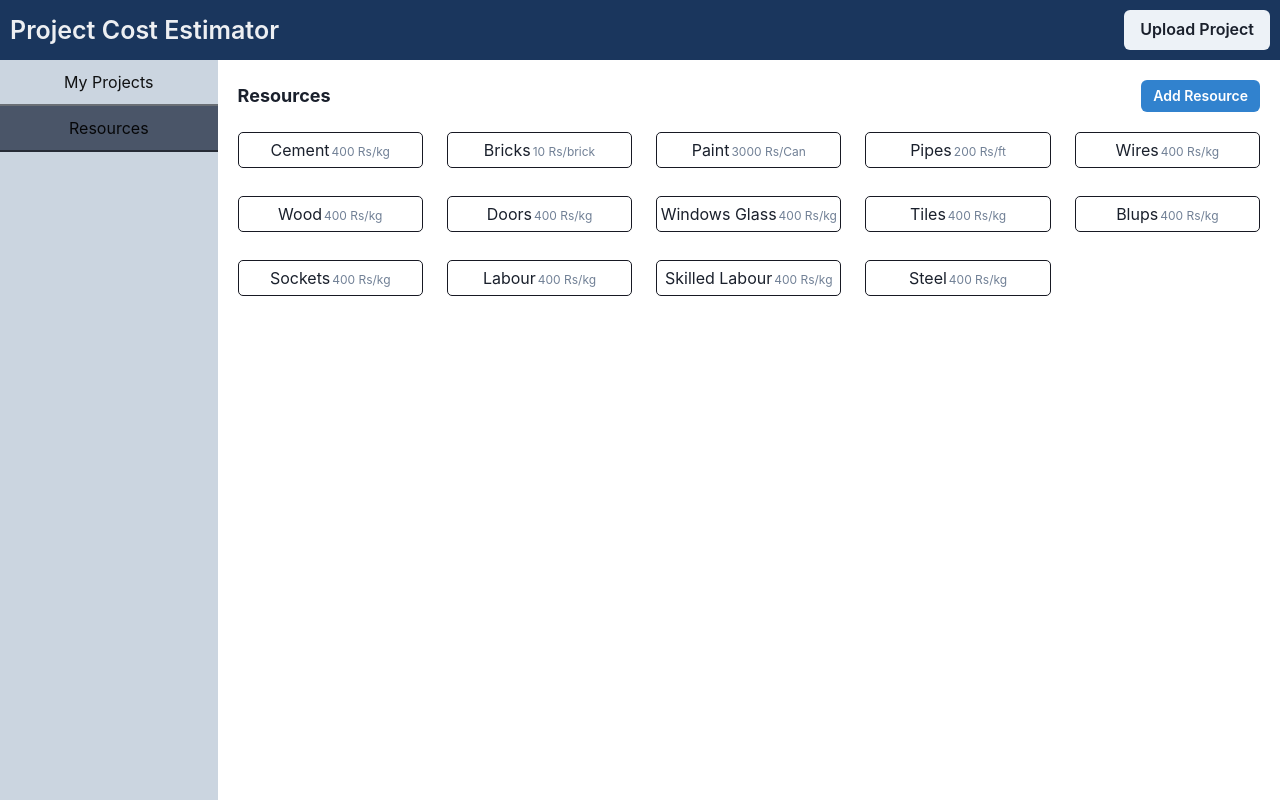
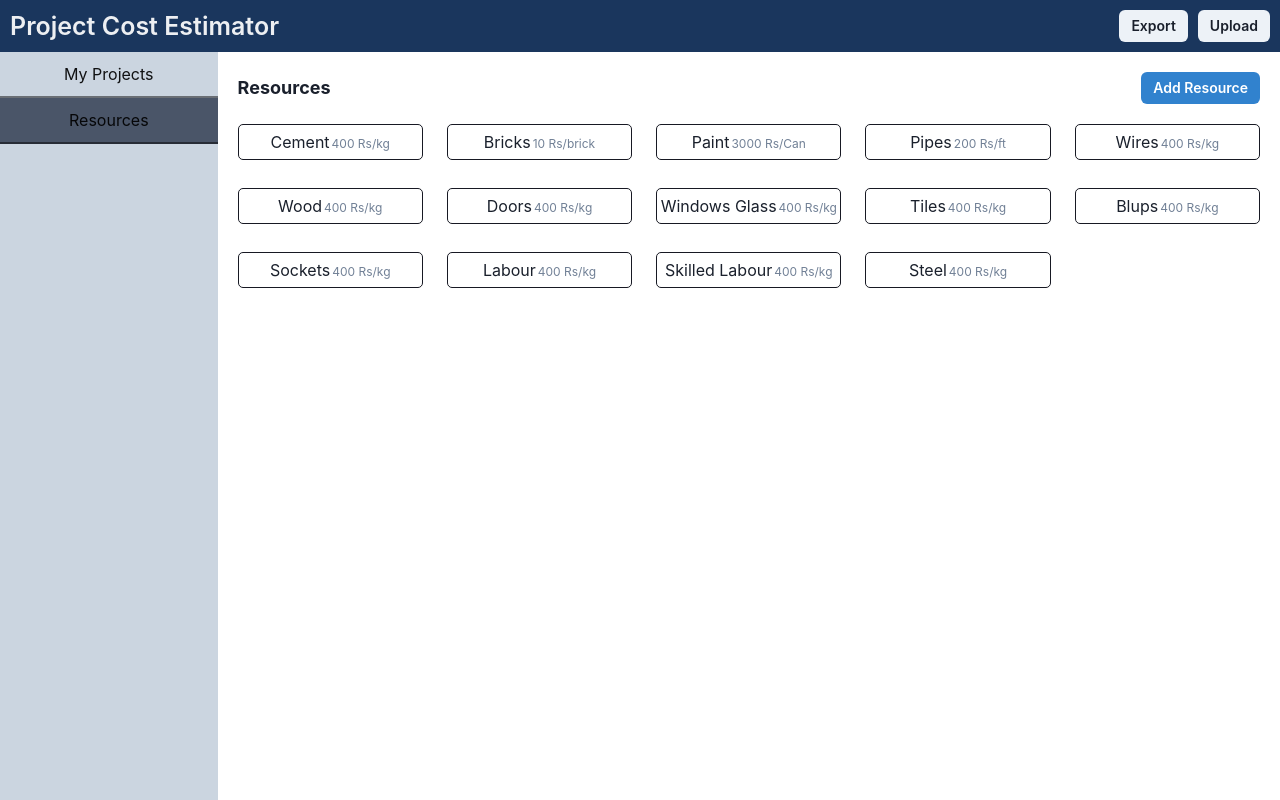
Before and after one commit to FarhanAbdulQayyum/project-cost-estimator, a React (Vite) app: page /resources in a window 1280 px wide. Built offline with nearby package versions, Linux system fonts and the light colour scheme.

Commit message:
export functionality added

```diff
--- a/index.html
+++ b/index.html
@@ -8,6 +8,7 @@
 </head>
 
 <body>
+  <a id="downloadElement"></a>
   <div id="root"></div>
   <script type="module" src="/src/main.tsx"></script>
 </body>
--- a/src/components/Header.tsx
+++ b/src/components/Header.tsx
@@ -1,6 +1,17 @@
 import { Button, HStack, Heading } from "@chakra-ui/react";
+import { data } from "../data/data";
 
 export const Header = () => {
+
+    const exportClicked = () => {
+        const dataStr = "data:text/json;charset=utf-8," + encodeURIComponent(JSON.stringify(data));
+        const downloadElement = document.getElementById('downloadElement');
+        if (downloadElement) {
+            downloadElement.setAttribute("href", dataStr);
+            downloadElement.setAttribute("download", "PCE-Data.json");
+            downloadElement.click();
+        }
+    }
 
     return (
         <HStack justifyContent="space-between" backgroundColor="blue.900" width="100%" p="10px" >
@@ -8,7 +19,8 @@ export const Header = () => {
                 Project Cost Estimator
             </Heading>
             <HStack spacing="10px">
-                <Button>Upload Project</Button>
+                <Button size="sm" onClick={exportClicked}>Export</Button>
+                <Button size="sm">Upload</Button>
             </HStack>
         </HStack>
     )
--- a/src/pages/MyProjects.tsx
+++ b/src/pages/MyProjects.tsx
@@ -17,7 +17,7 @@ export const MyProjects = () => {
                 <Heading fontSize="lg" fontWeight="bold">Projects</Heading>
                 <Button size="sm" colorScheme="blue" onClick={createProject}> Add Project</Button>
             </HStack>
-            {data.projects.length &&
+            {data.projects.length > 0 &&
                 <Grid templateColumns='repeat(5, 1fr)' gap={6} width="100%">
                     {data.projects.map(project => (
                         <GridItem key={project.id} w="100%" h="10">
@@ -26,7 +26,7 @@ export const MyProjects = () => {
                     ))}
                 </Grid>
             }
-            {!data.projects.length &&
+            {data.projects.length === 0 &&
                 <Box position="absolute" top="40%" right="30%" color="gray.600">
                     <Heading> No Projects Found</Heading>
                 </Box>
--- a/src/pages/ProjectDetails.tsx
+++ b/src/pages/ProjectDetails.tsx
@@ -1,6 +1,6 @@
-import { Box, Button, Editable, EditableInput, EditablePreview, HStack, Heading, Input, Text } from "@chakra-ui/react";
+import { Box, Button, Editable, EditableInput, EditablePreview, HStack, Input, Text } from "@chakra-ui/react";
 import { useLocation } from 'react-router-dom';
-import { addResourceInState, addSubProject, getProjectById, removeItemInState, renameItem, updateResourceInState, updateTotalsInProject } from "../data/data";
+import { addResourceInState, addSubProject, data, getProjectById, removeItemInState, renameItem, updateResourceInState, updateTotalsInProject } from "../data/data";
 import { useState } from "react";
 import { SubProject } from "../components/SubProject";
 import { mockData, } from "../data/mockData";
@@ -57,6 +57,7 @@ export const ProjectDetails = () => {
     const updateTotals = (project: IProject) => {
         const projectWithUpdatedTotals = updateTotalsInProject(project)
         setProject({ ...projectWithUpdatedTotals })
+        updateProjectInState();
     }
 
     const saveResource = (resource: Partial<IProjectResource>) => {
@@ -67,11 +68,18 @@ export const ProjectDetails = () => {
     const onAddSubProject = (id: number, type = "unknown") => {
         const _project = addSubProject(id, project, type);
         setProject({ ..._project });
+        updateProjectInState();
     }
 
     const onRename = (id: number, updatedName: string) => {
         const _project = renameItem(id, project, updatedName);
         setProject({ ..._project });
+        updateProjectInState();
+    }
+
+    const updateProjectInState = () => {
+        const projectIndex = data.projects.findIndex(project => project.id === location.state.id)
+        data.projects[projectIndex] = project;
     }
 
     const gotoMyProjects = () => {
--- a/src/pages/Resources.tsx
+++ b/src/pages/Resources.tsx
@@ -36,7 +36,7 @@ export const Resources = () => {
                 <Button size="sm" colorScheme="blue" onClick={addResource}> Add Resource</Button>
             </HStack>
             {
-                resources.length &&
+                resources.length > 0 &&
                 <Grid templateColumns='repeat(5, 1fr)' gap={6} width="100%" >
                     {
                         resources.map((resource, index) => (
@@ -50,7 +50,7 @@ export const Resources = () => {
                 </Grid >
             }
             {
-                !resources.length &&
+                resources.length == 0 &&
                 <Box position="absolute" top="40%" right="30%" color="gray.600">
                     <Heading> No Resources Found</Heading>
                     <Button onClick={createResource} colorScheme="blue">Create Resource</Button>
```
